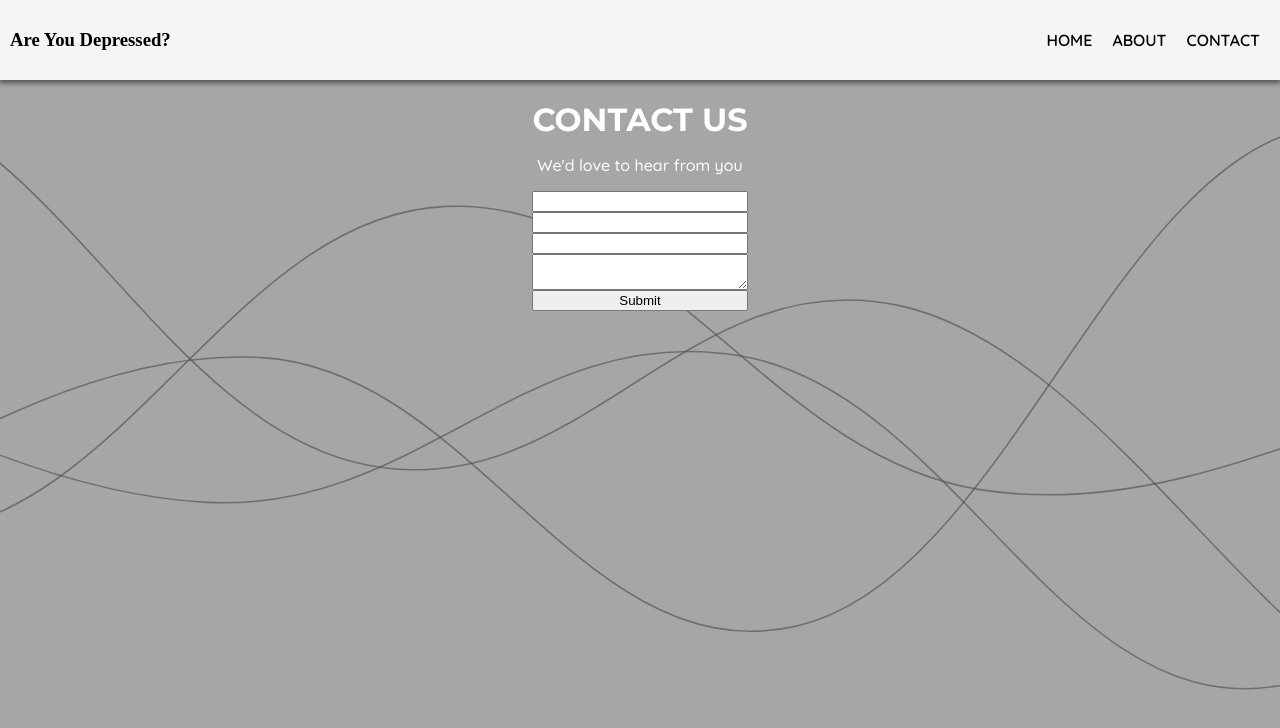
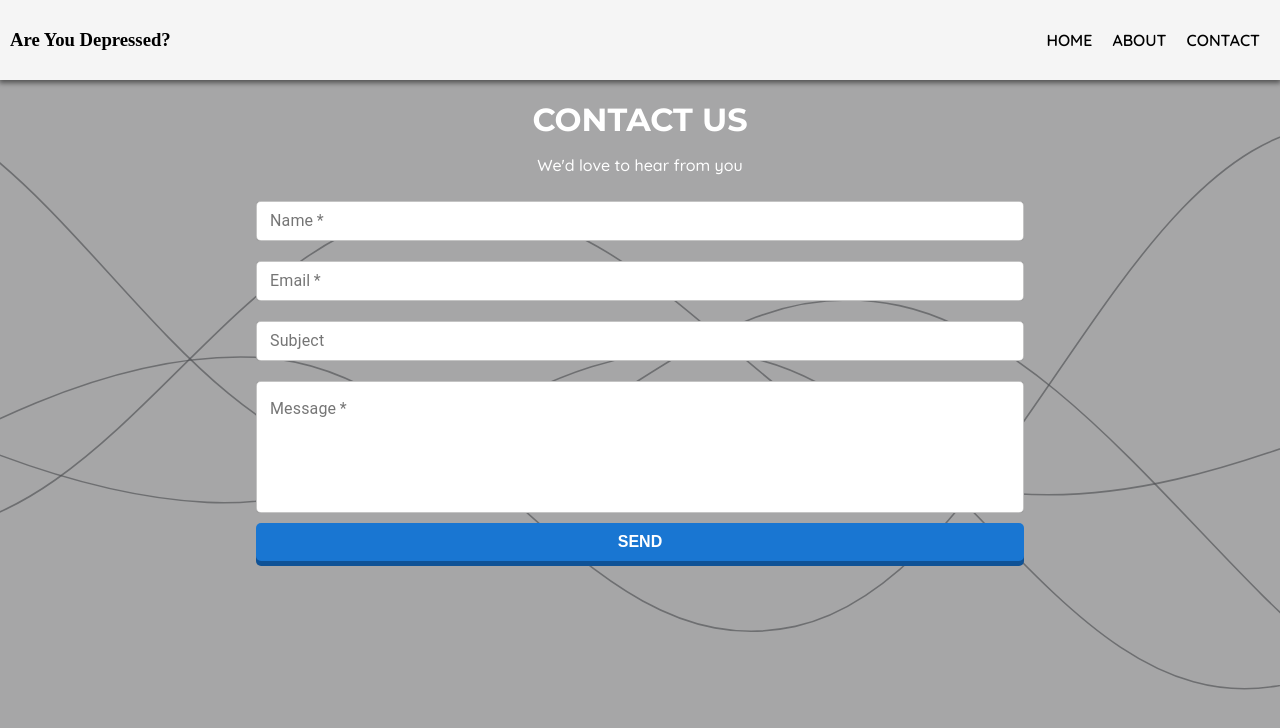
Before and after one commit to ZumTheZazaKing/areyoudepressed, a React (Create React App) app: page / in a window 1280 px wide. Both pictures are taken after a click on the element "CONTACT". Shown: the top 728 px of the page. Built offline with nearby package versions, Linux system fonts and the light colour scheme; a web font is replaced by a local one.

Commit message:
Contact design added

```diff
--- a/src/App.css
+++ b/src/App.css
@@ -203,6 +203,7 @@ body #Contact #email {
   color: white;
   display: flex;
   flex-direction: column;
+  width: 60%;
 }
 body #Contact #email h1 {
   margin: 0;
@@ -219,6 +220,27 @@ body #Contact #email p {
 body #Contact #email form {
   display: flex;
   flex-direction: column;
+}
+body #Contact #email form .input {
+  background: white;
+  margin: 10px 0;
+  border-radius: 5px;
+}
+body #Contact #email form input[type=submit] {
+  padding: 10px;
+  font-size: 16px;
+  font-weight: 600;
+  text-transform: uppercase;
+  border: none;
+  border-radius: 5px;
+  cursor: pointer;
+  background-color: #1976d2;
+  color: white;
+  box-shadow: 0 5px #0f5296;
+}
+body #Contact #email form input[type=submit]:active {
+  box-shadow: 0 2.5px #0f5296;
+  transform: translateY(2.5px);
 }
 body #Rules {
   width: 100%;
@@ -448,6 +470,10 @@ body #Result #returnButton:hover {
   #About .content {
     width: 100% !important;
   }
+
+  #Contact #email {
+    width: 90% !important;
+  }
 }
 
 /*# sourceMappingURL=App.css.map */
--- a/src/MainComponents/Contact.js
+++ b/src/MainComponents/Contact.js
@@ -2,6 +2,8 @@ import { useContext, useEffect, useState } from "react";
 import { useHistory } from "react-router-dom";
 import { send } from 'emailjs-com';
 import TextField from '@material-ui/core/TextField';
+import Snackbar from '@mui/material/Snackbar';
+import Alert from '@mui/material/Alert';
 
 import { Context } from "../Contexts/Context";
 
@@ -14,8 +16,19 @@ export function Contact(){
     const [sendSubject, setSendSubject] = useState("");
     const [sendMessage, setSendMessage] = useState("");
 
+    const [open, setOpen] = useState(false);
+    const [severity, setSeverity] = useState("success");
+    const [alertMsg, setAlertMsg] = useState("");
+    const [sendDisable, setSendDisable] = useState(false);
+
+    const handleClose = () => {
+        setOpen(false);
+        setSendDisable(false);
+    }
+
     const handleSubmit = (e) => {
         e.preventDefault();
+        setSendDisable(false);
 
         send(
             'service_6hdjrgw',
@@ -25,9 +38,15 @@ export function Contact(){
         )
         .then((response) => {
             console.log('SUCCESS!', response.status, response.text);
+            setOpen(true);
+            setSeverity("success");
+            setAlertMsg(currentLanguage.contactPage.emailSend);
         })
         .catch((err) => {
             console.log('FAILED...', err);
+            setOpen(true);
+            setSeverity("error");
+            setAlertMsg(currentLanguage.contactPage.emailError);
         });
 
         setSendName("");
@@ -46,12 +65,28 @@ export function Contact(){
             <h1>{currentLanguage.contactPage.title}</h1>
             <p>{currentLanguage.contactPage.description}</p>
             <form onSubmit={(e) => handleSubmit(e)}>
-                <input type="text" name="name" value={sendName} onChange={e => setSendName(e.target.value)} required/>
-                <input type="email" name="email" value={sendEmail} onChange={e => setSendEmail(e.target.value)} required/>
-                <input type="subject" name="subject" value={sendSubject} onChange={e => setSendSubject(e.target.value)} required/>
-                <textarea name="message" onChange={e => setSendMessage(e.target.value)} value={sendMessage} required/>
-                <input type="submit" value="Submit"/>
+                <TextField className="input" size="small" label="Name" variant="outlined" type="text" name="name" value={sendName} onChange={e => setSendName(e.target.value)} required/>
+                <TextField className="input" size="small" label="Email" variant="outlined" type="email" name="email" value={sendEmail} onChange={e => setSendEmail(e.target.value)} required/>
+                <TextField className="input" size="small" label="Subject" variant="outlined" type="text" name="subject" value={sendSubject} onChange={e => setSendSubject(e.target.value)}/>
+                <TextField
+                className="input"
+                multiline={true}
+                minRows={5}
+                maxRows={10}
+                label="Message"
+                variant="outlined"
+                name="message"
+                onChange={e => setSendMessage(e.target.value)}
+                value={sendMessage}
+                inputProps={{maxLength:800}}
+                required/>
+                <input disabled={sendDisable} type="submit" value={currentLanguage.contactPage.sendButton}/>
             </form>
         </div>
+        <Snackbar open={open} autoHideDuration={6000} onClose={handleClose}>
+            <Alert onClose={handleClose} severity={severity} sx={{width:'100%'}}>
+                {alertMsg}
+            </Alert>
+        </Snackbar>
     </div>)
 }
--- a/src/input.scss
+++ b/src/input.scss
@@ -207,6 +207,7 @@ body{
             color: white;
             display: flex;
             flex-direction: column;
+            width: 60%;
             h1{
                 margin: 0;
                 margin-top: 20px;
@@ -222,6 +223,27 @@ body{
             form{
                 display: flex;
                 flex-direction: column;
+                .input{
+                    background: white;
+                    margin: 10px 0;
+                    border-radius: 5px;
+                }
+                input[type=submit]{
+                    padding: 10px;
+                    font-size: 16px;
+                    font-weight: 600;
+                    text-transform: uppercase;
+                    border: none;
+                    border-radius: 5px;
+                    cursor: pointer;
+                    background-color: #1976d2;
+                    color: white;
+                    box-shadow: 0 5px #0f5296;
+                }
+                input[type=submit]:active{
+                    box-shadow: 0 2.5px #0f5296;
+                    transform: translateY(2.5px);
+                }
             }
         }
     }
@@ -491,4 +513,10 @@ body{
         }
     }
 
+    #Contact{
+        #email{
+            width: 90% !important;
+        }
+    }
+
 }
--- a/src/translations/en.json
+++ b/src/translations/en.json
@@ -53,7 +53,10 @@
     },
     "contactPage":{
         "title":"Contact Us",
-        "description":"We'd love to hear from you"
+        "description":"We'd love to hear from you",
+        "sendButton":"Send",
+        "emailSend":"Email sent",
+        "emailError":"Something went wrong"
     },
 
 
```
Also changed, not shown: 1 other file (tests, documents, lock files or other folders).
